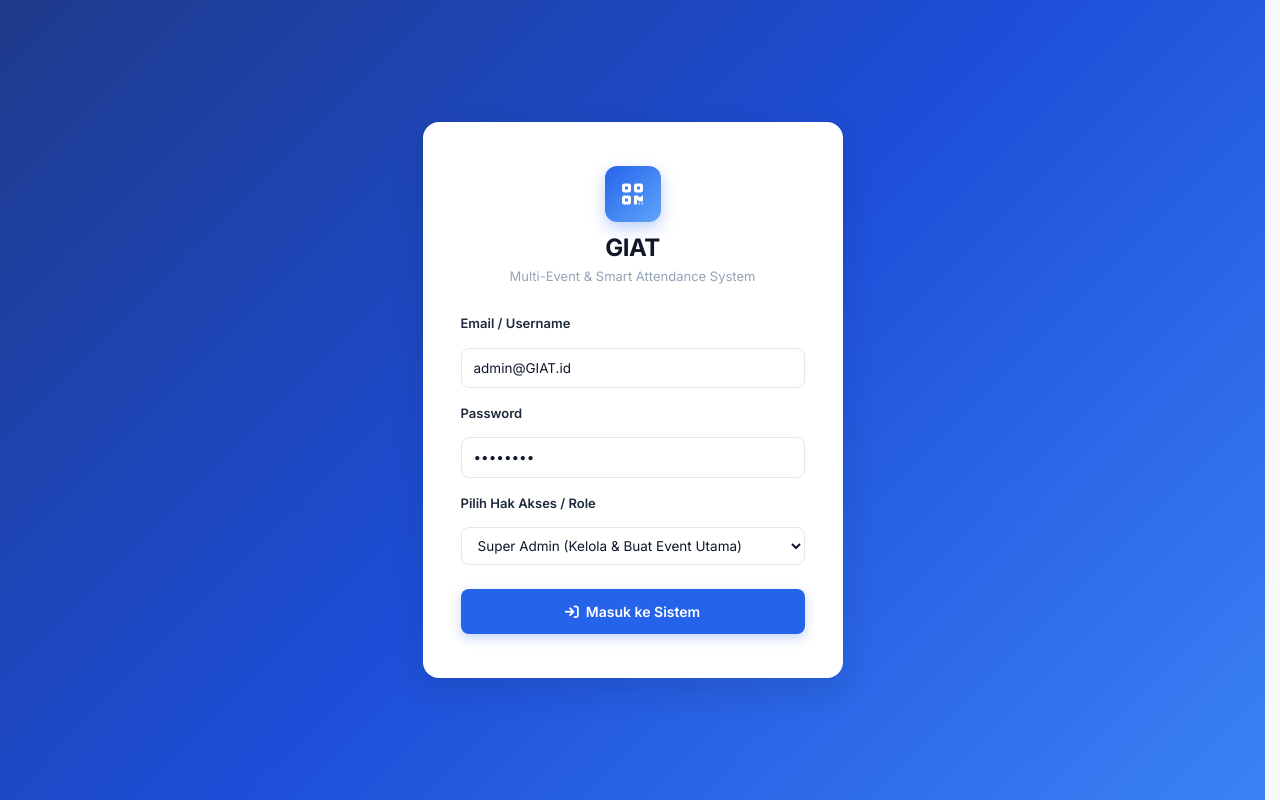
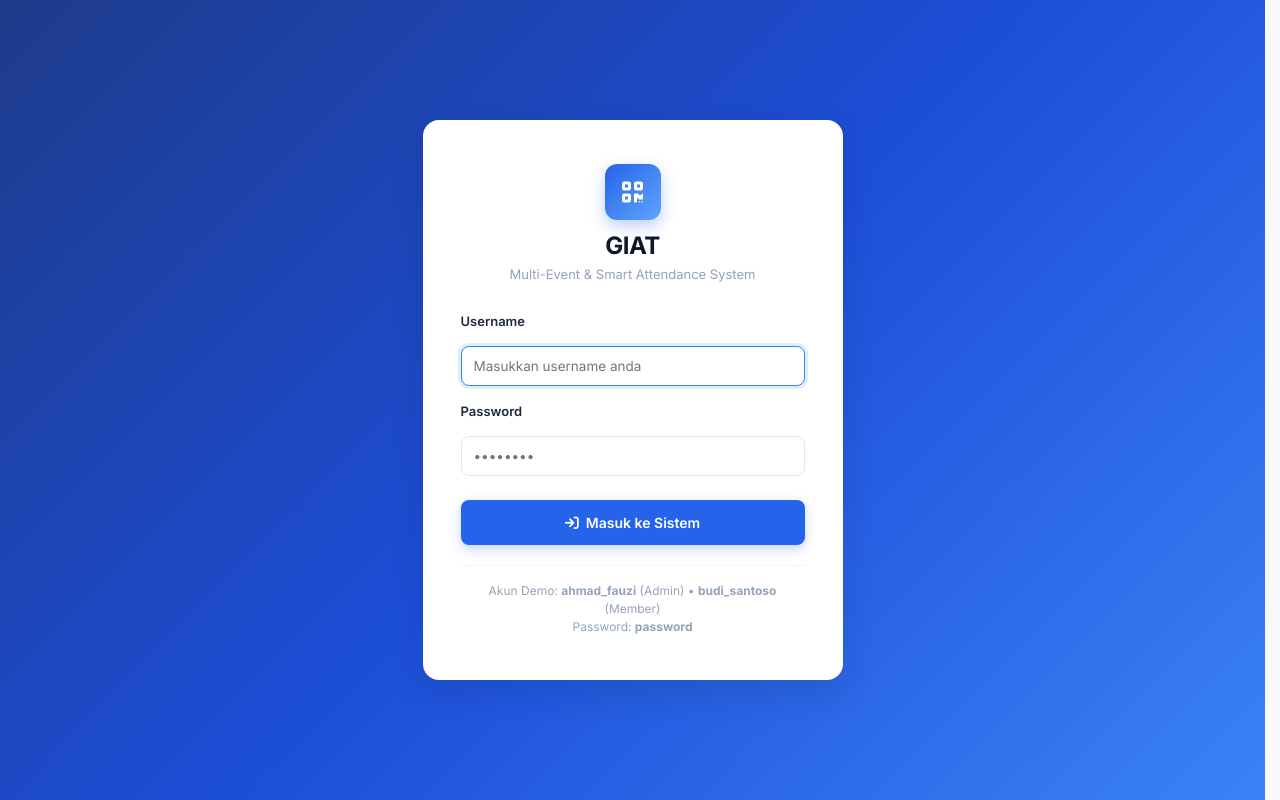
Before and after one commit to bwx1y/Giat, a PHP site: page / in a window 1280 px wide. Run offline with PHP 8.4, Linux system fonts and the light colour scheme; some libraries are stand-ins or nearby versions.

Commit message:
9 - Implementasi Halaman Login & Sesi

```diff
--- a/public/components/login.php
+++ b/public/components/login.php
@@ -1,29 +1,49 @@
 <div id="login-page" class="d-flex min-vh-100 w-100 align-items-center justify-content-center">
-    <div class="login-card w-100">
-      <div class="login-logo">
-        <div class="logo-icon"><i class="fa-solid fa-qrcode"></i></div>
-        <h1>GIAT</h1>
-        <p>Multi-Event & Smart Attendance System</p>
+  <div class="login-card w-100">
+    <div class="login-logo">
+      <div class="logo-icon"><i class="fa-solid fa-qrcode"></i></div>
+      <h1>GIAT</h1>
+      <p>Multi-Event & Smart Attendance System</p>
+    </div>
+
+    <?php if (has_error('csrf_token')): ?>
+      <div style="background:#fee2e2; border:1px solid #f87171; color:#991b1b; padding:10px 14px; border-radius:8px; font-size:13px; margin-bottom:14px; display:flex; align-items:center; gap:8px;">
+        <i class="fa-solid fa-circle-exclamation"></i>
+        <span><?= htmlspecialchars(error('csrf_token')) ?></span>
       </div>
+    <?php endif; ?>
 
+    <?php if (has_error('username')): ?>
+      <div style="background:#fee2e2; border:1px solid #f87171; color:#991b1b; padding:10px 14px; border-radius:8px; font-size:13px; margin-bottom:14px; display:flex; align-items:center; gap:8px;">
+        <i class="fa-solid fa-circle-exclamation"></i>
+        <span><?= htmlspecialchars(error('username')) ?></span>
+      </div>
+    <?php endif; ?>
+
+    <?php if (has_error('password')): ?>
+      <div style="background:#fee2e2; border:1px solid #f87171; color:#991b1b; padding:10px 14px; border-radius:8px; font-size:13px; margin-bottom:14px; display:flex; align-items:center; gap:8px;">
+        <i class="fa-solid fa-circle-exclamation"></i>
+        <span><?= htmlspecialchars(error('password')) ?></span>
+      </div>
+    <?php endif; ?>
+
+    <form action="/login_handler" method="POST">
+      <?= csrf_field() ?>
       <div class="form-group">
-        <label>Email / Username</label>
-        <input type="email" id="login-email" placeholder="email@organisasi.com" value="admin@GIAT.id" />
+        <label>Username</label>
+        <input type="text" name="username" id="login-email" placeholder="Masukkan username anda" value="<?= htmlspecialchars(old('username', '')) ?>" required autofocus />
       </div>
       <div class="form-group">
         <label>Password</label>
-        <input type="password" id="login-password" placeholder="••••••••" value="password" />
+        <input type="password" name="password" id="login-password" placeholder="••••••••" required />
       </div>
-      <div class="form-group">
-        <label>Pilih Hak Akses / Role</label>
-        <select id="login-role">
-          <option value="superadmin">Super Admin (Kelola & Buat Event Utama)</option>
-          <option value="admin">Admin / PIC (Kelola & Buat Sub Event)</option>
-          <option value="member">Anggota (Scan QR & Riwayat Point)</option>
-        </select>
-      </div>
-      <button class="btn-primary" onclick="doLogin()">
+      <button type="submit" class="btn-primary" style="width:100%; margin-top:8px;">
         <i class="fa-solid fa-arrow-right-to-bracket"></i>&nbsp; Masuk ke Sistem
       </button>
+    </form>
+
+    <div style="margin-top:20px; padding-top:16px; border-top:1px solid var(--slate-100); font-size:12px; color:var(--slate-400); text-align:center;">
+      Akun Demo: <strong>ahmad_fauzi</strong> (Admin) &bull; <strong>budi_santoso</strong> (Member)<br>Password: <strong>password</strong>
     </div>
   </div>
+</div>
--- a/public/components/sidebar.php
+++ b/public/components/sidebar.php
@@ -1,3 +1,14 @@
+<?php
+$userFullName = $currentUser['full_name'] ?? $currentUser['username'] ?? 'User';
+$userRoleName = $currentUser['role'] ?? 'Member';
+$userInitials = '';
+$nameParts = explode(' ', trim($userFullName));
+foreach ($nameParts as $part) {
+    if (!empty($part)) $userInitials .= strtoupper($part[0]);
+    if (strlen($userInitials) >= 2) break;
+}
+if (empty($userInitials)) $userInitials = 'US';
+?>
 <aside id="sidebar" class="d-flex flex-column flex-shrink-0">
   <div class="sidebar-brand">
     <div class="brand-icon"><i class="fa-solid fa-qrcode"></i></div>
@@ -7,10 +18,10 @@
     </div>
   </div>
   <div class="sidebar-user">
-        <div class="avatar" id="sb-avatar">SA</div>
+    <div class="avatar" id="sb-avatar"><?= htmlspecialchars($userInitials) ?></div>
     <div class="user-info">
-          <div class="user-name" id="sb-name">Super Admin</div>
-          <div class="user-role" id="sb-role">Super Admin</div>
+      <div class="user-name" id="sb-name"><?= htmlspecialchars($userFullName) ?></div>
+      <div class="user-role" id="sb-role"><?= htmlspecialchars($userRoleName) ?></div>
     </div>
   </div>
 
@@ -19,7 +30,7 @@
   </nav>
 
   <div class="sidebar-bottom">
-        <div class="nav-item" onclick="doLogout()">
+    <div class="nav-item" onclick="window.location.href='/logout'">
       <i class="fa-solid fa-right-from-bracket"></i>
       <span>Keluar</span>
     </div>
--- a/public/components/topbar.php
+++ b/public/components/topbar.php
@@ -1,14 +1,18 @@
-<header id="topbar" class="d-flex align-items-center w-100">
+<?php
+$topRole = $currentUser['role'] ?? 'Member';
+$topInitials = $userInitials ?? 'US';
+?>
+<header id="topbar">
   <button class="topbar-toggle" onclick="toggleSidebar()">
     <i class="fa-solid fa-bars"></i>
   </button>
   <div class="topbar-title" id="topbar-title">Dashboard</div>
   <div class="topbar-actions">
-        <div class="role-pill" id="topbar-role-badge">Super Admin</div>
+    <div class="role-pill" id="topbar-role-badge"><?= htmlspecialchars($topRole) ?></div>
     <div class="topbar-btn" onclick="showToast('Tidak ada notifikasi baru', 'info')">
       <i class="fa-solid fa-bell"></i>
       <span class="notif-dot"></span>
     </div>
-        <div class="topbar-avatar" id="top-avatar">SA</div>
+    <div class="topbar-avatar" id="top-avatar"><?= htmlspecialchars($topInitials) ?></div>
   </div>
 </header>
--- a/public/index.php
+++ b/public/index.php
@@ -1,8 +1,16 @@
 <?php
+require_once __DIR__ . '/../config/init.php';
+
+$isLoggedIn = is_logged_in();
+$currentUser = $isLoggedIn ? current_user() : null;
+
 require_once __DIR__ . '/components/header.php';
-require_once __DIR__ . '/components/login.php';
+
+if (!$isLoggedIn):
+    require_once __DIR__ . '/components/login.php';
+else:
 ?>
-<div id="app-shell" class="d-flex min-vh-100 w-100" style="display:none;">
+<div id="app-shell" class="d-flex min-vh-100 w-100">
   <div id="sidebar-overlay" onclick="closeSidebar()" style="display:none;position:fixed;inset:0;background:rgba(0,0,0,.5);z-index:99;"></div>
   <?php require_once __DIR__ . '/components/sidebar.php'; ?>
   <div class="d-flex flex-column flex-fill min-w-0" id="main-wrapper">
@@ -26,4 +34,10 @@ require_once __DIR__ . '/components/login.php';
 <?php
 require_once __DIR__ . '/components/modals.php';
 require_once __DIR__ . '/components/toast.php';
+?>
+<script>
+  window.currentUser = <?= json_encode($currentUser) ?>;
+</script>
+<?php
+endif;
 require_once __DIR__ . '/components/footer.php';
--- a/public/login_handler.php
+++ b/public/login_handler.php
@@ -1,11 +1,11 @@
 <?php
 
 if ($_SERVER['REQUEST_METHOD'] !== 'POST') {
-    header("Location: /index.php");
+    header("Location: /");
     exit;
 }
 
-$redirectTo = $_SERVER['HTTP_REFERER'] ?? '/index.php';
+$redirectTo = $_SERVER['HTTP_REFERER'] ?? '/';
 
 $data = validate([
     'username' => 'required|string',
@@ -32,7 +32,7 @@ if ($entity && password_verify($data['password'], $entity['password'])) {
     }
 
     set_user_session($entity);
-    header("Location: /index.php");
+    header("Location: /");
     exit;
 }
 
```
Also changed, not shown: public/logout.php (added, +7 -0 lines), public/assets/js/bootstrap.bundle.js, public/assets/js/mockup.js. Lines whose indentation alone changed are shown as unchanged.
